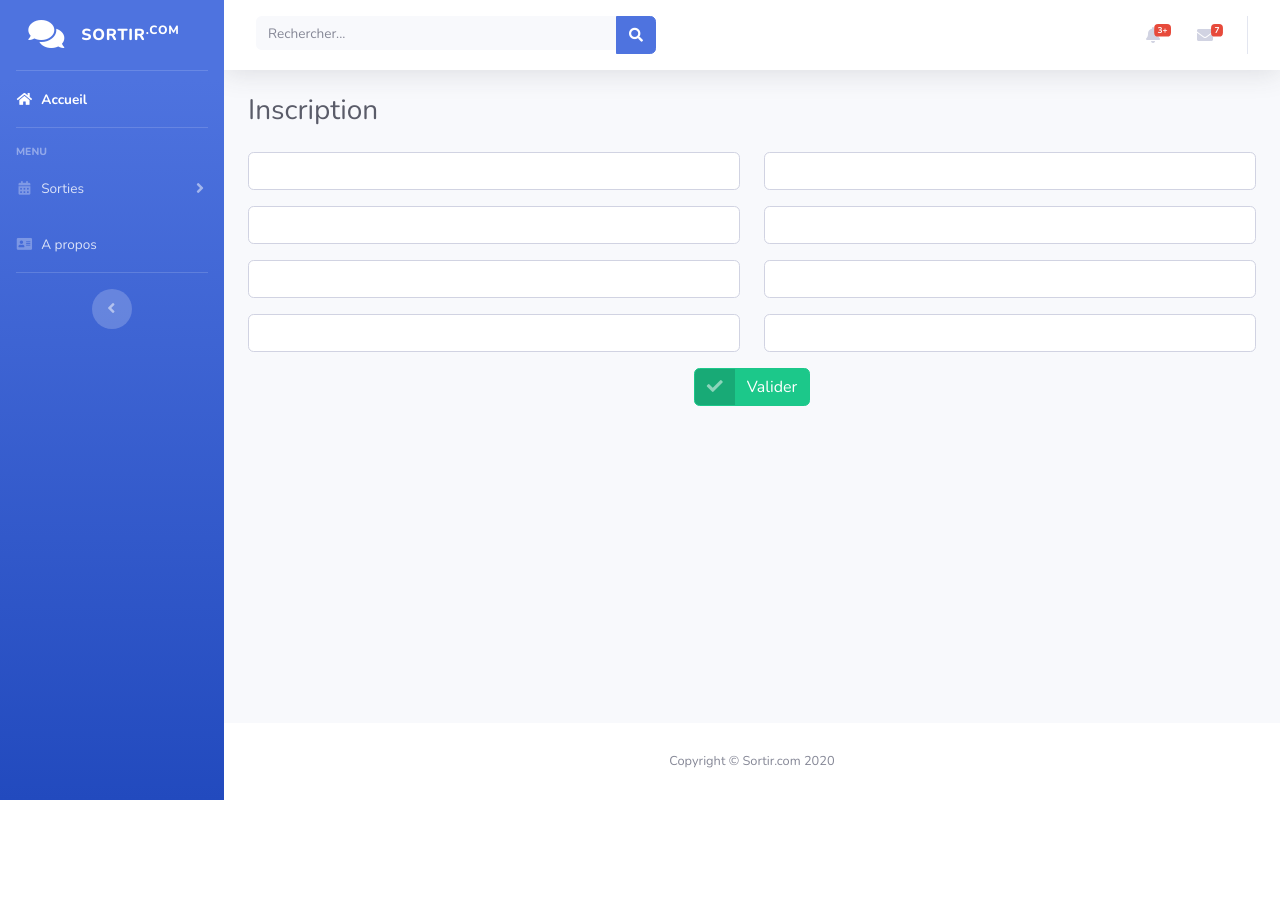
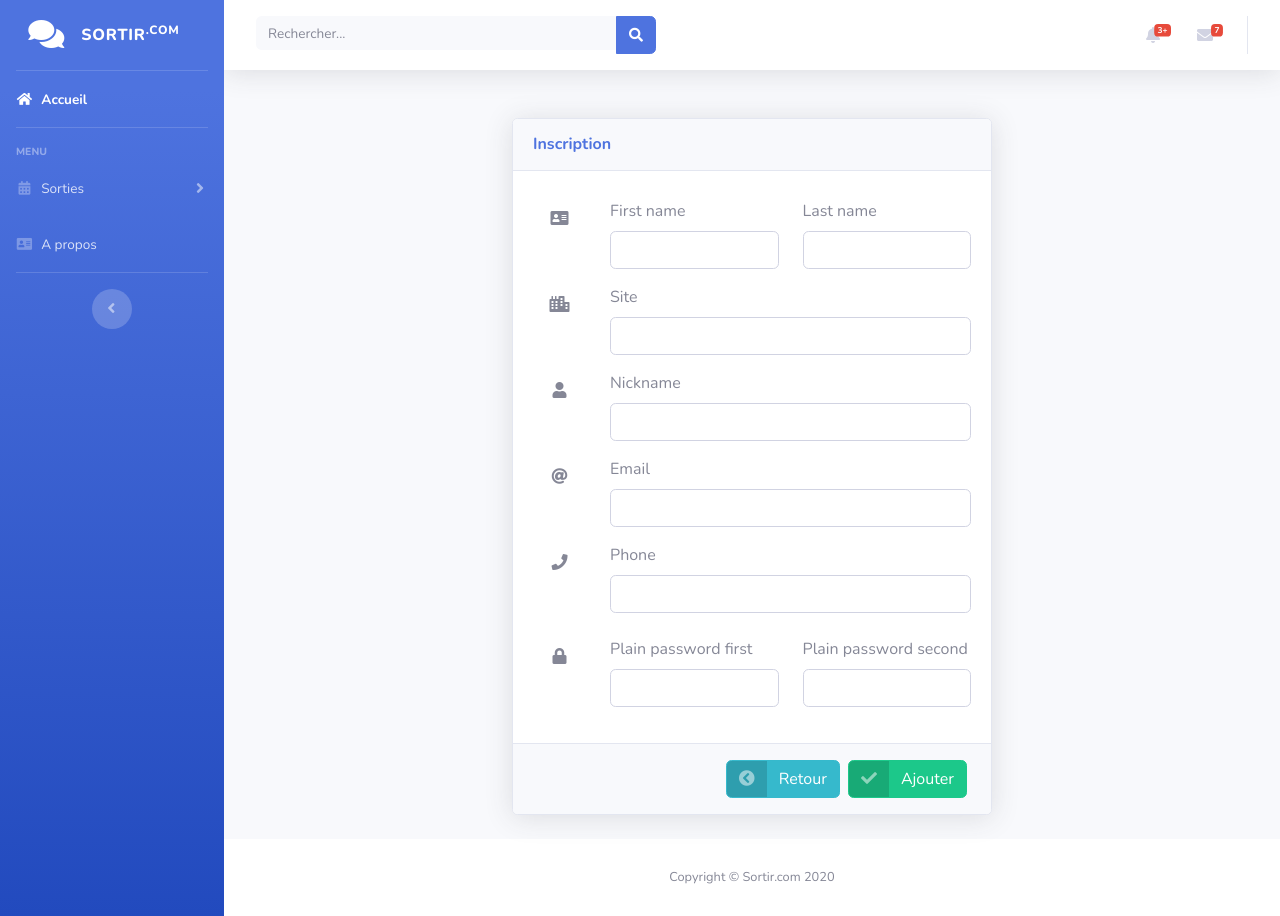
Before and after one commit to maxime-boussin/projet-symfony, a Symfony app: template templates/registration/register.html.twig in a window 1280 px wide. Before the commit the page ends 800 px from the top, so only its background shows below. Run offline with Twig, Linux system fonts and the light colour scheme; the template is opened without the code that fills it, so the values that code supplies are empty; form fields are guessed from the names that the template uses; some libraries are stand-ins or nearby versions.

Commit message:
Update templates

```diff
--- a/templates/registration/register.html.twig
+++ b/templates/registration/register.html.twig
@@ -2,57 +2,54 @@
 
 {% block title %}Inscription - {{ parent() }}{% endblock %}
 {% block main %}
-    <div class="d-sm-flex align-items-center justify-content-between mb-4">
-        <h1 class="h3 mb-0 text-gray-800">Inscription</h1>
+    <div class="offset-lg-3 col-lg-6 col-md-12 offset-md-0">
+        <div class="card shadow mb-4 mt-5">
+            <div class="card-header py-3">
+                <h6 class="m-0 font-weight-bold text-primary">Inscription</h6>
             </div>
             {{ form_start(registrationForm) }}
+            <div class="card-body">
+                <div class="row pt-2">
+                    <div class="col-2 text-center pt-2"><i class="fas fa-address-card"></i></div>
+                    <div class="col-5">{{ form_row(registrationForm.firstName) }}</div>
+                    <div class="col-5">{{ form_row(registrationForm.lastName) }}</div>
+                </div>
                 <div class="row">
-    <div class="col-6">
-        <div class="form-group">
-            {{ form_errors(registrationForm.firstName) }}
-            {{ form_widget(registrationForm.firstName) }}
+                    <div class="col-2 text-center pt-2"><i class="fas fa-city"></i></div>
+                    <div class="col-10">{{ form_row(registrationForm.site) }}</div>
                 </div>
-        <div class="form-group">
-            {{ form_widget(registrationForm.lastName) }}
-            {{ form_errors(registrationForm.lastName) }}
+                <div class="row">
+                    <div class="col-2 text-center pt-2"><i class="fas fa-user"></i></div>
+                    <div class="col-10">{{ form_row(registrationForm.nickname) }}</div>
                 </div>
-        <div class="form-group">
-            {{ form_errors(registrationForm.email) }}
-            {{ form_widget(registrationForm.email) }}
+                <div class="row">
+                    <div class="col-2 text-center pt-2"><i class="fas fa-at"></i></div>
+                    <div class="col-10">{{ form_row(registrationForm.email) }}</div>
                 </div>
-        <div class="form-group">
-            {{ form_errors(registrationForm.plainPassword.first) }}
-            {{ form_widget(registrationForm.plainPassword.first) }}
+                <div class="row">
+                    <div class="col-2 text-center pt-2"><i class="fas fa-phone"></i></div>
+                    <div class="col-10">{{ form_row(registrationForm.phone) }}</div>
+                </div>
+                <div class="row pt-2">
+                    <div class="col-2 text-center pt-2"><i class="fas fa-lock"></i></div>
+                    <div class="col-5">{{ form_row(registrationForm.plainPassword.first) }}</div>
+                    <div class="col-5">{{ form_row(registrationForm.plainPassword.second) }}</div>
                 </div>
             </div>
-    <div class="col-6">
-        <div class="form-group">
-            {{ form_widget(registrationForm.site) }}
-            {{ form_errors(registrationForm.site) }}
-        </div>
-        <div class="form-group">
-            {{ form_errors(registrationForm.nickname) }}
-            {{ form_widget(registrationForm.nickname) }}
-        </div>
-        <div class="form-group">
-            {{ form_widget(registrationForm.phone) }}
-            {{ form_errors(registrationForm.phone) }}
-        </div>
-        <div class="form-group">
-            {{ form_errors(registrationForm.plainPassword.second) }}
-            {{ form_widget(registrationForm.plainPassword.second) }}
-        </div>
-    </div>
-    </div>
-        <div class="d-flex flex-row justify-content-center">
-            {% block formSubmit %}
-                <button type="submit" class="btn btn-success btn-icon-split">
+            <div class="card-footer d-flex flex-row-reverse">
+                <button type="submit" class="btn btn-success btn-icon-split m-1">
                         <span class="icon text-white-50">
                             <i class="fas fa-check"></i>
                         </span>
-                    <span class="text">Valider</span>
+                    <span class="text">Ajouter</span>
                 </button>
-            {% endblock %}
+                <a href="javascript:history.go(-1)" class="btn btn-info btn-icon-split m-1">
+                        <span class="icon text-white-50">
+                            <i class="fas fa-chevron-circle-left"></i>
+                        </span>
+                    <span class="text">Retour</span>
+                </a>
+            </div>
         </div>
         {{ form_end(registrationForm) }}
 {% endblock %}
```
Also changed, not shown: src/Form/ProfileFormType.php (+50 -8 lines), src/Form/RegistrationFormType.php (+15 -1 lines), templates/user/foreign-profile.html.twig (+34 -29 lines), templates/user/profile.html.twig (+60 -19 lines). Lines whose indentation alone changed are shown as unchanged.
